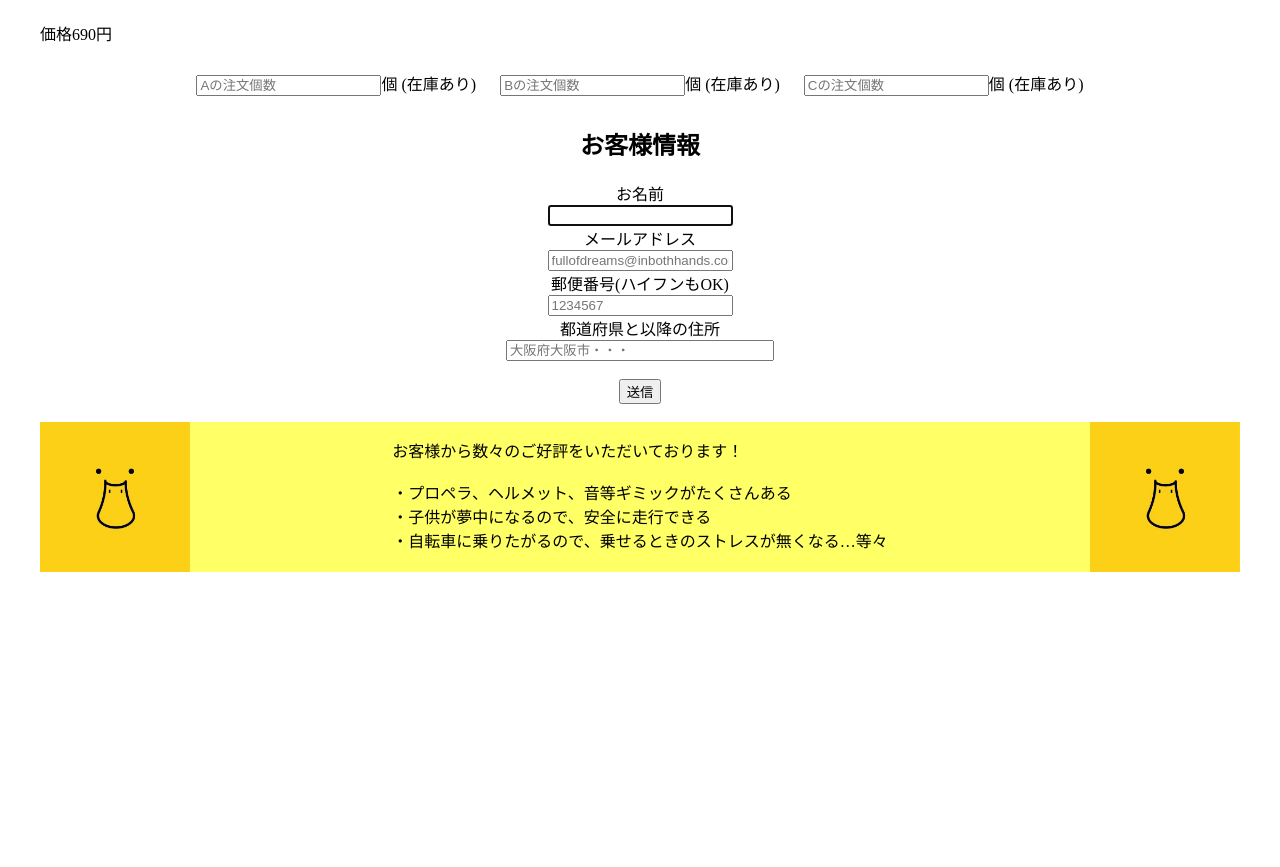
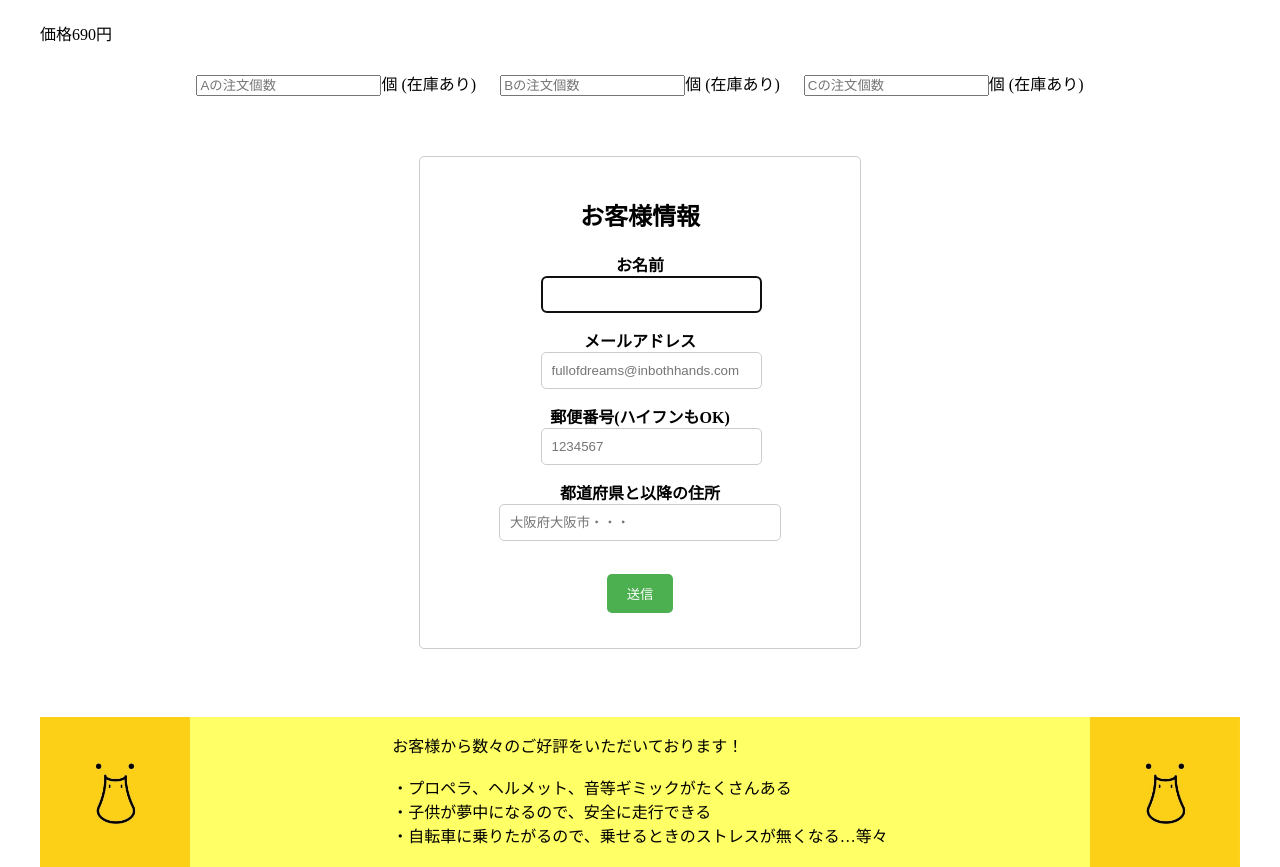
Before and after one commit to yamasakiyamasaki/A-team, a PHP site: page /A-team/ in a window 1280 px wide. Shown: the part 553-1420 px from the top of the page. Before the commit the page ends 1125 px from the top, so only its background shows below. Run offline with PHP 8.4, Linux system fonts and the light colour scheme; data comes from the database, SQL or seed files in the repository; some libraries are stand-ins or nearby versions.

Commit message:
CSS問い合わせフォーム修正

```diff
--- a/style.css
+++ b/style.css
@@ -58,3 +58,45 @@ header {
 	display: flex;
 	justify-content: space-between;
 	}
+
+
+	/* お問い合わせフォーム */
+.contact-form {
+	display: flex;
+	flex-direction: column;
+	align-items: center;
+	max-width: 400px;
+	margin: 50px auto;
+	padding: 20px;
+	border: 1px solid #ccc;
+	border-radius: 5px;
+}
+
+.contact-form h2 {
+		margin-bottom: 20px;
+}
+
+.contact-form div {
+		margin-bottom: 15px;
+}
+
+.contact-form label {
+		font-weight: bold;
+}
+
+.contact-form input[type="text"],
+.contact-form input[type="email"] {
+		width: 100%;
+		padding: 10px;
+		border: 1px solid #ccc;
+		border-radius: 5px;
+}
+
+.contact-form input[type="submit"] {
+		background-color: #4CAF50;
+		color: #fff;
+		border: none;
+		padding: 10px 20px;
+		border-radius: 5px;
+		cursor: pointer;
+}
```
